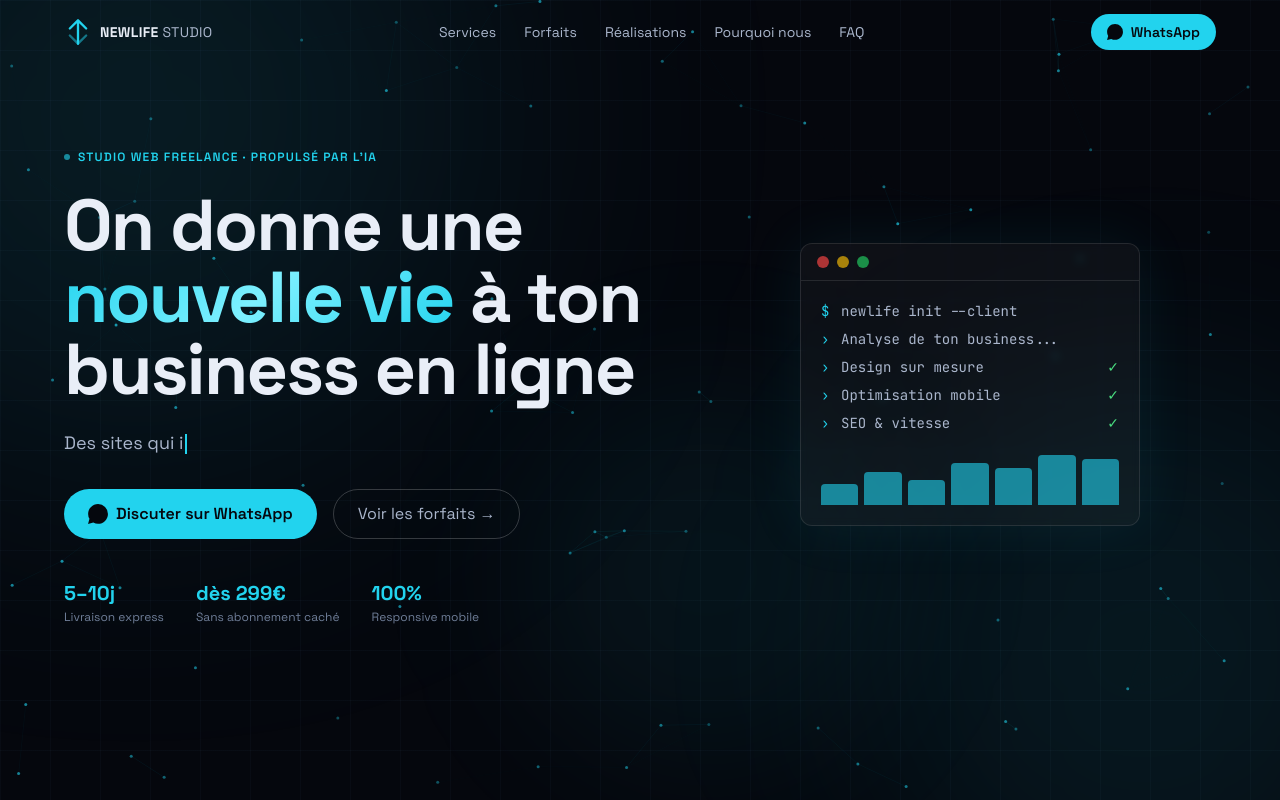
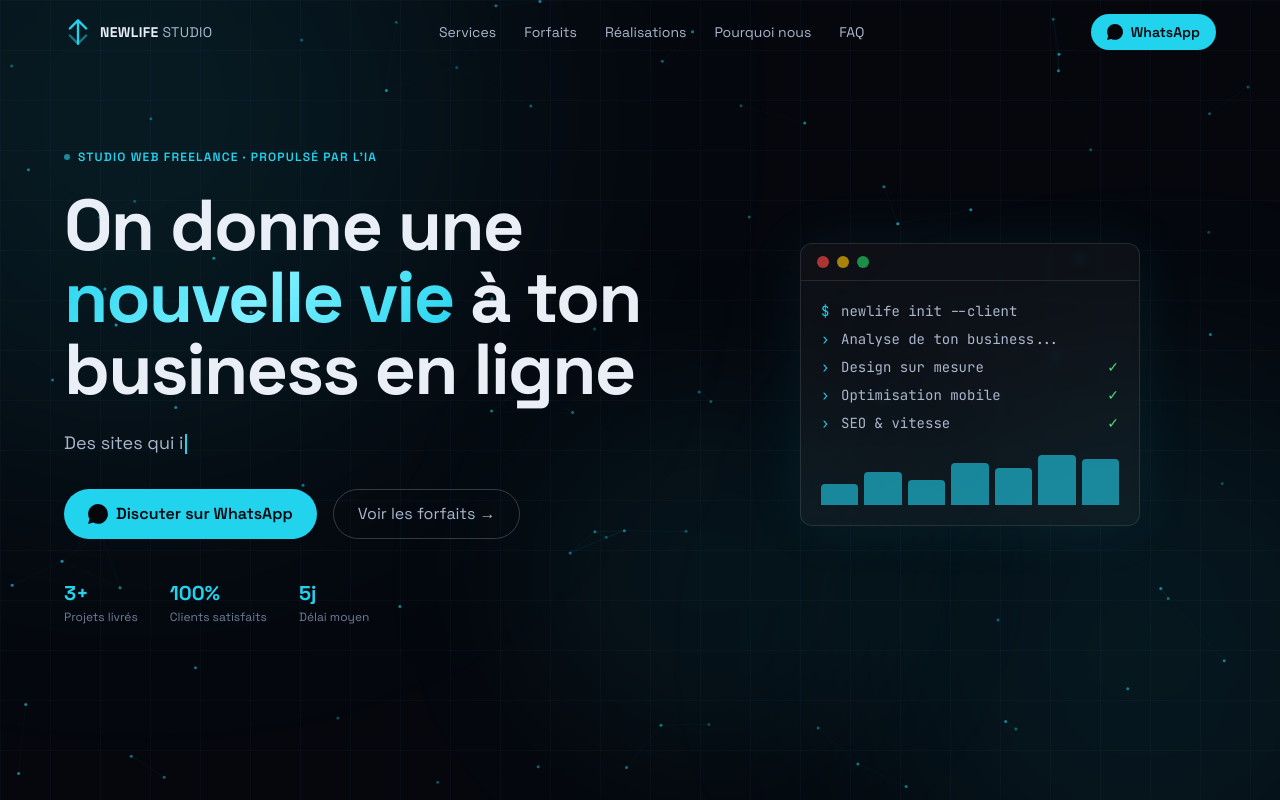
Before and after one commit to watteeuxi-coder/newlife-studio, a Next.js app: page / in a window 1280 px wide. Shown: the top 800 px of the page. Built offline with nearby package versions, Linux system fonts and the light colour scheme.

Commit message:
feat: animate Hero stats with useCountUp counters

```diff
--- a/components/sections/Hero.tsx
+++ b/components/sections/Hero.tsx
@@ -2,12 +2,13 @@
 
 import { motion } from 'framer-motion'
 import { useTypewriter } from '@/hooks/useTypewriter'
+import { useCountUp } from '@/hooks/useCountUp'
 import { waLink } from '@/lib/config'
 
 const STATS = [
-  { n: '5–10j', l: 'Livraison express' },
-  { n: 'dès 299€', l: 'Sans abonnement caché' },
-  { n: '100%', l: 'Responsive mobile' },
+  { target: 3, suffix: '+', label: 'Projets livrés' },
+  { target: 100, suffix: '%', label: 'Clients satisfaits' },
+  { target: 5, suffix: 'j', label: 'Délai moyen' },
 ]
 
 const CONSOLE_LINES = [
@@ -26,6 +27,16 @@ function fadeUp(delay = 0) {
     animate: { opacity: 1, y: 0 },
     transition: { duration: 0.65, ease: [0.22, 1, 0.36, 1], delay },
   }
+}
+
+function StatCounter({ target, suffix, label }: { target: number; suffix: string; label: string }) {
+  const [count, ref] = useCountUp(target)
+  return (
+    <div ref={ref as any}>
+      <div className="text-xl font-bold text-accent">{count}{suffix}</div>
+      <div className="text-xs text-text-muted mt-0.5">{label}</div>
+    </div>
+  )
 }
 
 export default function Hero() {
@@ -102,10 +113,7 @@ export default function Hero() {
               {...fadeUp(0.4)}
             >
               {STATS.map((s) => (
-                <div key={s.l}>
-                  <div className="text-xl font-bold text-accent">{s.n}</div>
-                  <div className="text-xs text-text-muted mt-0.5">{s.l}</div>
-                </div>
+                <StatCounter key={s.label} target={s.target} suffix={s.suffix} label={s.label} />
               ))}
             </motion.div>
           </div>
```
